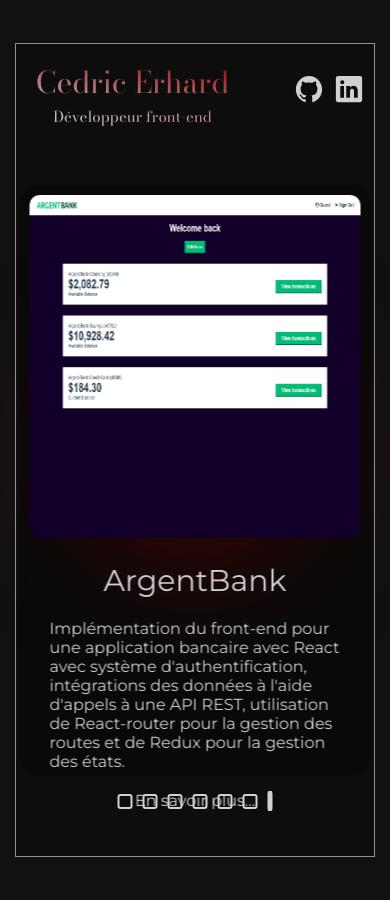
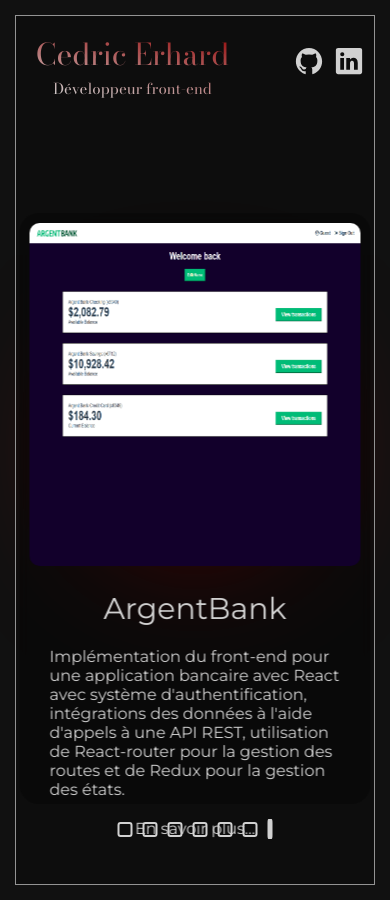
Before and after one commit to C05n/Portfolio, a Next.js app: page / in a window 390 px wide. Built offline with nearby package versions, Linux system fonts and the light colour scheme.

Commit message:
Update globals.css

```diff
--- a/src/styles/globals.css
+++ b/src/styles/globals.css
@@ -64,8 +64,8 @@ main {
     height: 50vw;
   }
   main {
-    width: calc(100vw - 30px);
-    height: calc(100vh - 30px);
+    width: calc(100% - 30px);
+    height: calc(100% - 30px);
     padding: 20px;
   }
 
```
